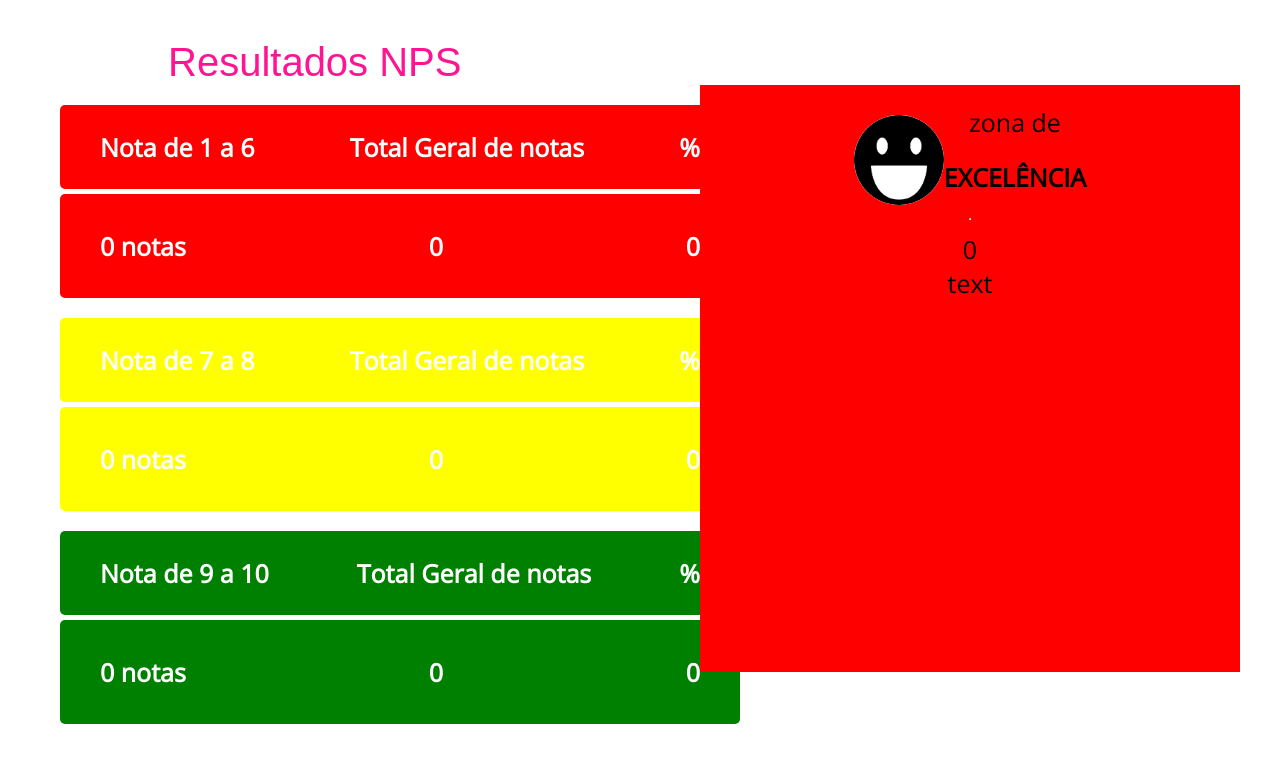
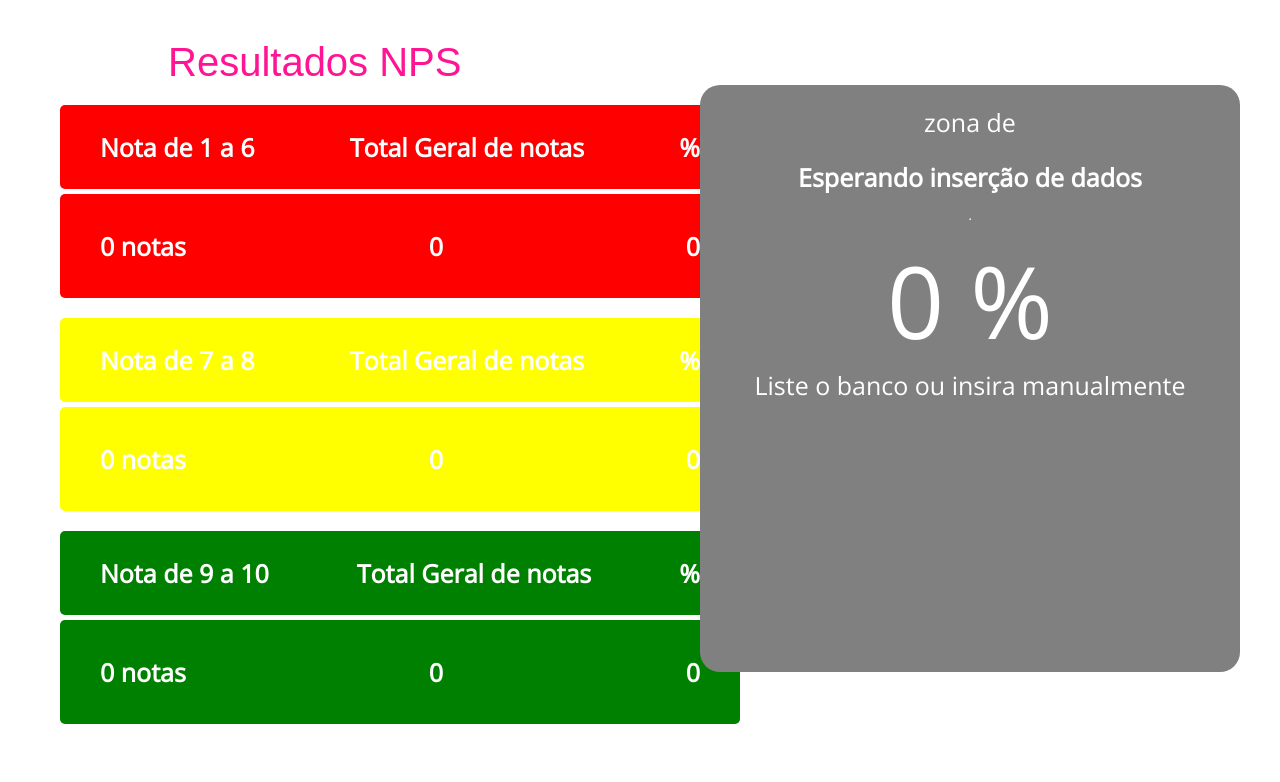
Before and after one commit to DarlanMendes/NPS-Digital-College, a React (Create React App) app: page /nps-report in a window 1280 px wide. Shown: the top 782 px of the page. Built offline with nearby package versions, Linux system fonts and the light colour scheme.

Commit message:
Adição de interatividade do display NPS - Darlan Mendes

```diff
--- a/src/components/NPSdisplay.css
+++ b/src/components/NPSdisplay.css
@@ -1,35 +1,43 @@
-.Container-NPS-display{
-    height:80%;
-    width:80%;
-    background-color: red;
+.Container-NPS-display {
+    height: 80%;
+    width: 80%;
+    max-width: 600px;
     display: flex;
     flex-direction: column;
     justify-content: start;
     align-items: center;
     padding: 30px;
+    border-radius: 20px;
 }
-.NPS-display-title{
- display:flex;
- align-items: center;
- justify-content: space-around;
+
+.NPS-display-title {
+    display: flex;
+    align-items: center;
+    justify-content: space-around;
+    color:white;
 }
-.NPS-display-title img{
- height: 90px;
- background-color:white;
- border-radius:100%;
+
+.NPS-display-title img {
+    height: 90px;
+    background-color: white;
+    border-radius: 100%;
 }
-.NPS-display-title-text{
-    display:flex;
+
+.NPS-display-title-text {
+    display: flex;
     justify-content: center;
     align-items: center;
     flex-direction: column;
     height: 60px;
     margin: auto;
+    color:white;
 }
 
-.NPS-display-result{
+.NPS-display-result {
+    font-size: 100px;
+    color:white;
+}
 
+.NPS-display-text {
+    color:white;
 }
-.NPS-display-text{
-
-}
--- a/src/components/NPSdisplay.js
+++ b/src/components/NPSdisplay.js
@@ -1,19 +1,54 @@
 import './NPSdisplay.css';
 import smile from '../../src/assets/img/smileNPS.png'
+import { useEffect, useState } from 'react';
+
 const NPSdisplay = ({ nps }) => {
 
+    const [npsResult] = useState([
+        { title: " Excelência", avatar: smile , text: "São as empresas que satisfazem seus clientes, atendendo às suas expectativas e garantindo uma boa experiência ao usuário, conquistando consumidores fiéis que recomendam e defendem a marca.", color: "green" },
+        { title: "Qualidade", avatar: smile , text: "Empresas qualificadas nessa zona contam com clientes satisfeitos com a marca, mas que ressaltaram pontos que deixaram a desejar. Realizar uma avaliação da jornada do cliente é importante para que a empresa possa identificar possíveis falhas.", color: "greenyellow" },
+        { title: "Aperfeiçoamento", avatar:  smile , text: "Empresas com score de aperfeiçoamento devem ter muita atenção com os feedbacks dos seus clientes. Estar situado nesta zona significa que muitos clientes não tiveram uma boa expperiencia e não ficaram satisfeitos com a empresa. Refazer processos, melhorar estratégias e conhecer melhor as espectativas dos clientes são pontos importantes a serem avaliados.", color: "yellow" },
+        { title: "Crítica", avatar:  smile , text: "Empresas classificadas como Zona Crítica devem tomar ações rápidas emrelação às suas estratégias. Essa categoria indica que muitos clientes ficaram insatisfeitos com a empresa e que não recomendariam a marca. Eles  serão os primeiros a reclamarem, a divulgarem feedbacks negativos sobre suas experiências, podendo engajar uma comunidade de outros clientes.", color: "red" }
+    ])
 
+
+
+
+
+    useEffect(() => {
+        console.log(npsResult[0].color)
+    }, [nps]);
     return (
 
-        <div className="Container-NPS-display">
+        <div className="Container-NPS-display"
+            style={{
+                backgroundColor: nps >= 75 ? npsResult[0].color :
+                    nps >= 50 ? npsResult[1].color :
+                        nps >= 0 ? npsResult[2].color :
+                            nps >= -100 ? npsResult[3].color :
+                                "gray"
+            }}
+
+        >
             <div className='NPS-display-title'>
-                <img src={smile} />
-                <div className='NPS-display-title-text'> zona de <h2>EXCELÊNCIA</h2>
+                <img src={nps >= 75 ? npsResult[0].avatar :
+                    nps >= 50 ? npsResult[1].avatar :
+                        nps >= 0 ? npsResult[2].avatar :
+                            nps >= -100 ? npsResult[3].avatar : ""} />
+
+
+                <div className='NPS-display-title-text'> zona de <h2>{nps >= 75 ? npsResult[0].title :
+                    nps >= 50 ? npsResult[1].title :
+                        nps >= 0 ? npsResult[2].title :
+                            nps >= -100 ? npsResult[3].title : "Esperando inserção de dados"}</h2>
                 </div>
             </div>
             <hr />
-            <div className='NPS-display-result'>  {nps ? nps : 0}  </div>
-            <div className='NPS-display-text'>  text </div>
+            <div className='NPS-display-result'>  {nps ? nps : 0} %  </div>
+            <div className='NPS-display-text'> {nps >= 75 ? npsResult[0].text :
+                nps >= 50 ? npsResult[1].text :
+                    nps >= 0 ? npsResult[2].text :
+                        nps >= -100 ? npsResult[3].text : "Liste o banco ou insira manualmente"} </div>
         </div>
 
     );
```
